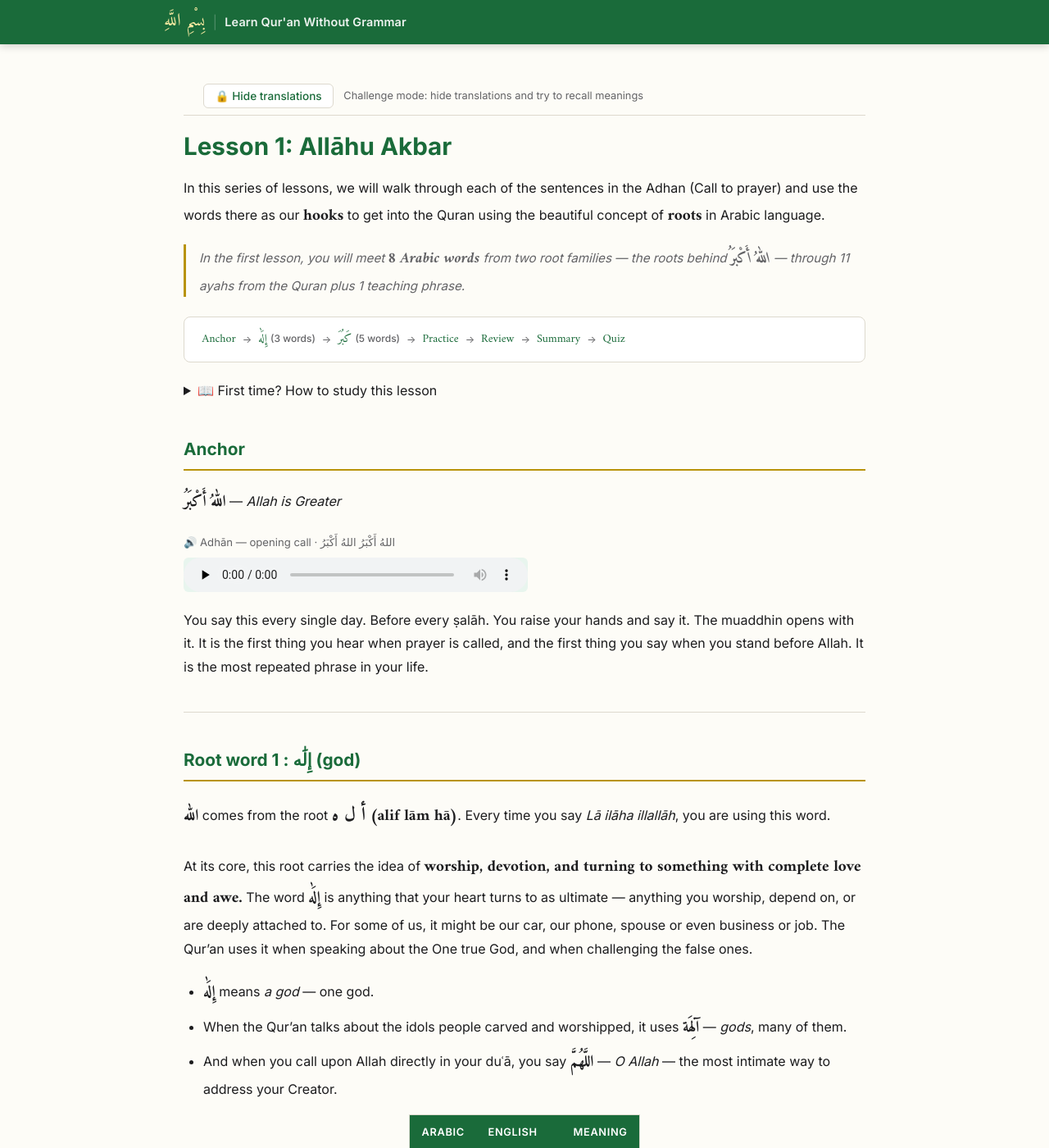
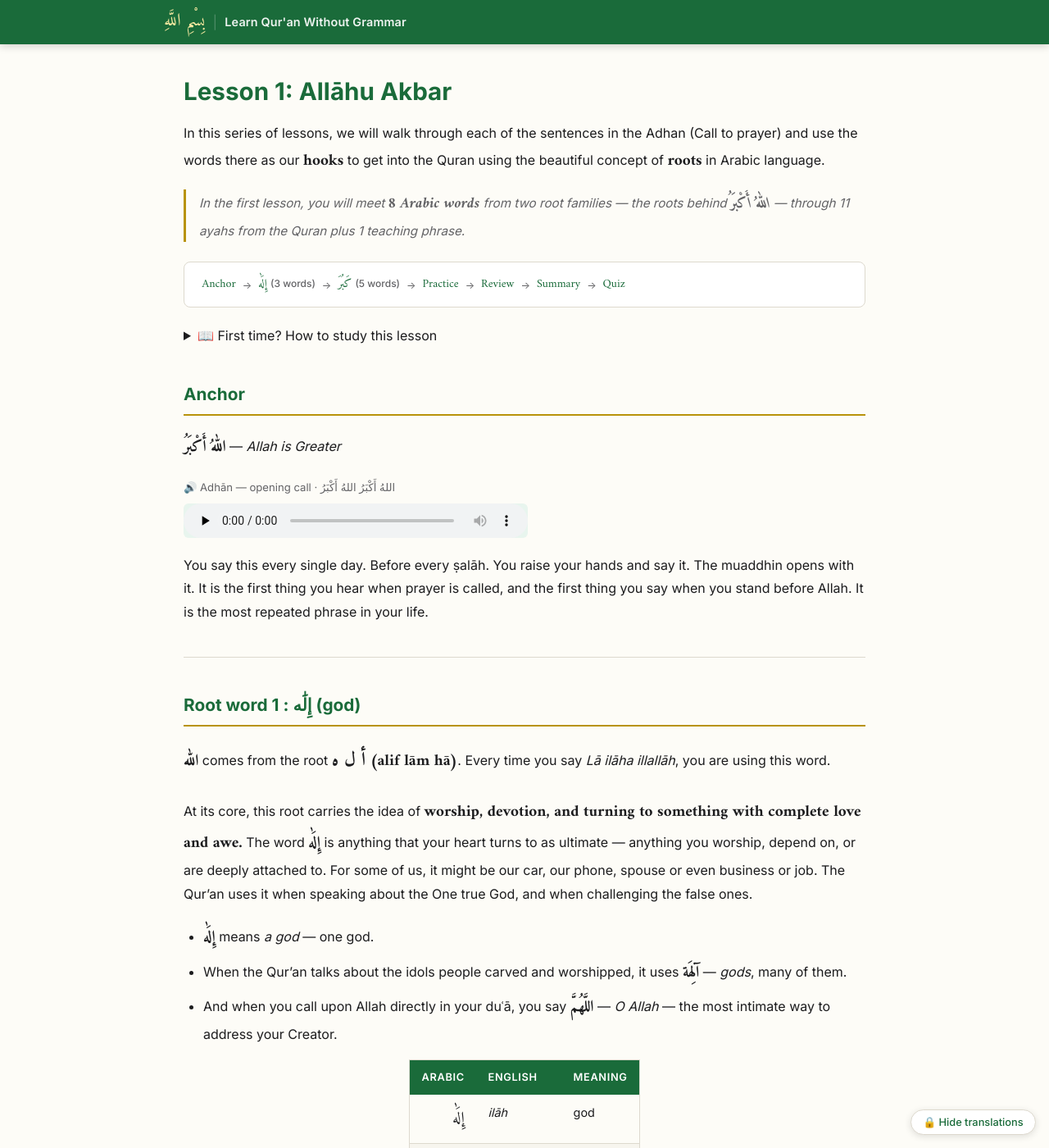
Before and after one commit to siraj-samsudeen/learn-quran-without-grammar, a Jekyll site: the page built from lessons/lesson-01-allahu-akbar.md, in a window 1280 px wide and 1400 px high. Shown: the whole window at 82% size. Built offline with Jekyll 4.4.1, drawn with Linux system fonts in a browser that asks for light colours; some web fonts are replaced.

Commit message:
Move translation toggle to floating bottom-right pill button

```diff
--- a/assets/css/style.css
+++ b/assets/css/style.css
@@ -714,50 +714,39 @@
   border-radius: 4px;
 }
 
-/* ── Translation Toggle Bar ── */
-.translation-bar {
-  position: sticky;
-  top: 52px;              /* just below site header */
+/* ── Translation Toggle (sticky footer button) ── */
+.translation-toggle-float {
+  position: fixed;
+  bottom: 1rem;
+  right: 1rem;
   z-index: 99;
-  background: var(--cream);
-  border-bottom: 1px solid var(--border);
-  padding: 0.5rem 1.5rem;
-  display: flex;
-  align-items: center;
-  gap: 0.75rem;
-  max-width: 880px;
-  margin: 0 auto 1rem;
 }
 .translation-toggle {
   display: inline-flex;
   align-items: center;
-  gap: 0.4rem;
+  gap: 0.35rem;
   background: var(--white);
   border: 1px solid var(--border);
-  border-radius: 6px;
-  padding: 0.4rem 0.85rem;
-  font-size: 0.85rem;
+  border-radius: 20px;
+  padding: 0.45rem 0.9rem;
+  font-size: 0.8rem;
   font-weight: 500;
   color: var(--green);
   cursor: pointer;
-  transition: background 0.15s, border-color 0.15s;
+  transition: background 0.15s, border-color 0.15s, box-shadow 0.15s;
   font-family: var(--font-ui);
   white-space: nowrap;
-  flex-shrink: 0;
+  box-shadow: 0 2px 8px rgba(0,0,0,0.12);
 }
 .translation-toggle:hover {
   background: var(--green-light);
   border-color: var(--green);
+  box-shadow: 0 3px 12px rgba(0,0,0,0.18);
 }
 .translation-toggle.active {
   background: var(--green);
   color: var(--white);
   border-color: var(--green);
-}
-.translation-bar-hint {
-  font-size: 0.8rem;
-  color: var(--muted);
-  line-height: 1.4;
 }
 
 /* Hidden translations */
@@ -809,6 +798,4 @@
   .verse-card .header-row { flex-wrap: wrap; }
   .verse-card audio { width: 180px; height: 26px; }
   .verse-card .verse-arabic { font-size: 1.3rem; }
-  .translation-bar { padding: 0.4rem 1rem; top: 46px; }
-  .translation-bar-hint { font-size: 0.75rem; }
 }
--- a/assets/js/translation-toggle.js
+++ b/assets/js/translation-toggle.js
@@ -16,9 +16,9 @@
     var lessonBody = document.querySelector('.lesson-body');
     if (!lessonBody) return;
 
-    // Create sticky bar
-    var bar = document.createElement('div');
-    bar.className = 'translation-bar';
+    // Create floating container
+    var float = document.createElement('div');
+    float.className = 'translation-toggle-float';
 
     // Create toggle button
     var btn = document.createElement('button');
@@ -27,16 +27,8 @@
     btn.setAttribute('aria-pressed', 'false');
     updateButtonText(btn, false);
 
-    // Create hint text
-    var hint = document.createElement('span');
-    hint.className = 'translation-bar-hint';
-    hint.textContent = 'Challenge mode: hide translations and try to recall meanings';
-
-    bar.appendChild(btn);
-    bar.appendChild(hint);
-
-    // Insert at the very top of the lesson body
-    lessonBody.insertBefore(bar, lessonBody.firstChild);
+    float.appendChild(btn);
+    document.body.appendChild(float);
 
     // Check saved state
     var saved = localStorage.getItem(STORAGE_KEY);
```
Also changed, not shown: lessons/lesson-01-allahu-akbar.md (+1 -1 lines).
